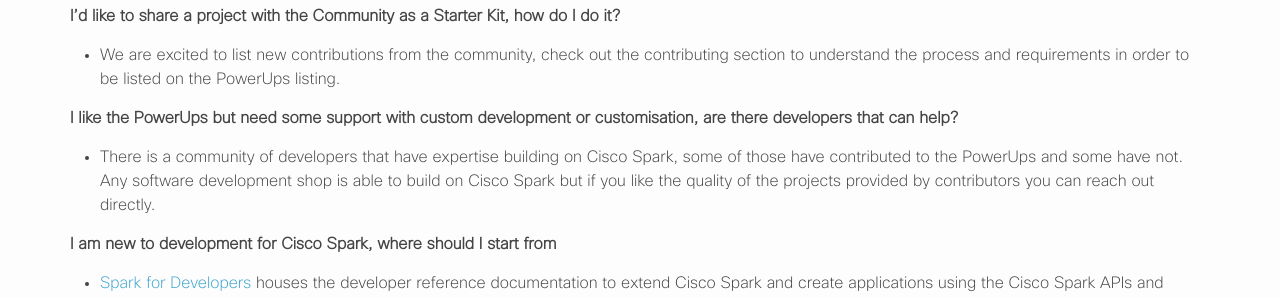
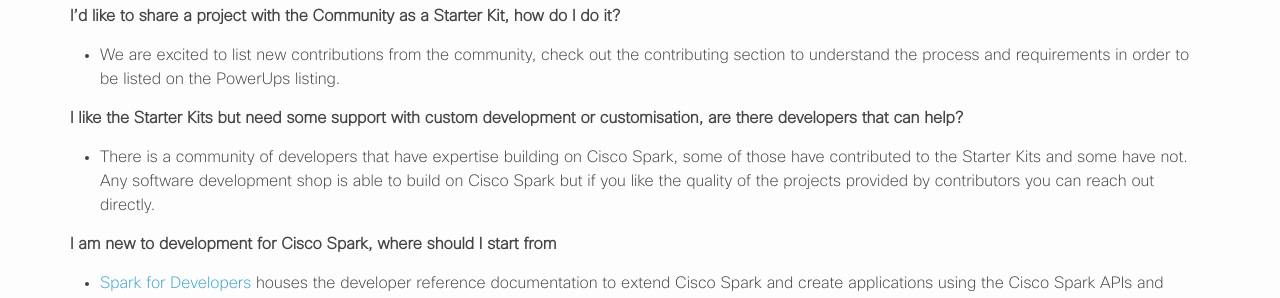
Before and after one commit to CiscoWebexTeamsAmbassadors/StarterKits, a Jekyll site: the page built from faq.md, in a window 1280 px wide. Shown: the part 778-1076 px from the top of the page. Built offline with Jekyll 4.4.1, drawn with Linux system fonts in a browser that asks for light colours; nearby versions of some CDN libraries; comment, search, counter and statistics services are not loaded.

Commit message:
Update faq.md

```diff
--- a/faq.md
+++ b/faq.md
@@ -22,8 +22,8 @@ navigation_weight: 3
 **I'd like to share a project with the Community as a Starter Kit, how do I do it?**
 * We are excited to list new contributions from the community, check out the contributing section to understand the process and requirements in order to be listed on the PowerUps listing.
 
-**I like the PowerUps but need some support with custom development or customisation, are there developers that can help?**
-* There is a community of developers that have expertise building on Cisco Spark, some of those have contributed to the PowerUps and some have not. Any software development shop is able to build on Cisco Spark but if you like the quality of the projects provided by contributors you can reach out directly.
+**I like the Starter Kits but need some support with custom development or customisation, are there developers that can help?**
+* There is a community of developers that have expertise building on Cisco Spark, some of those have contributed to the Starter Kits and some have not. Any software development shop is able to build on Cisco Spark but if you like the quality of the projects provided by contributors you can reach out directly.
 
 **I am new to development for Cisco Spark, where should I start from**
 * [Spark for Developers](https://developer.ciscospark.com) houses the developer reference documentation to extend Cisco Spark and create applications using the Cisco Spark APIs and SDKs. As several StarterKits leverage the Botkit framework, we suggest you go through these [step-by-step DevNet tutorials](https://learninglabs.cisco.com/modules/spark-apps) to learn how to create conversational chat bots with Botkit.
```
